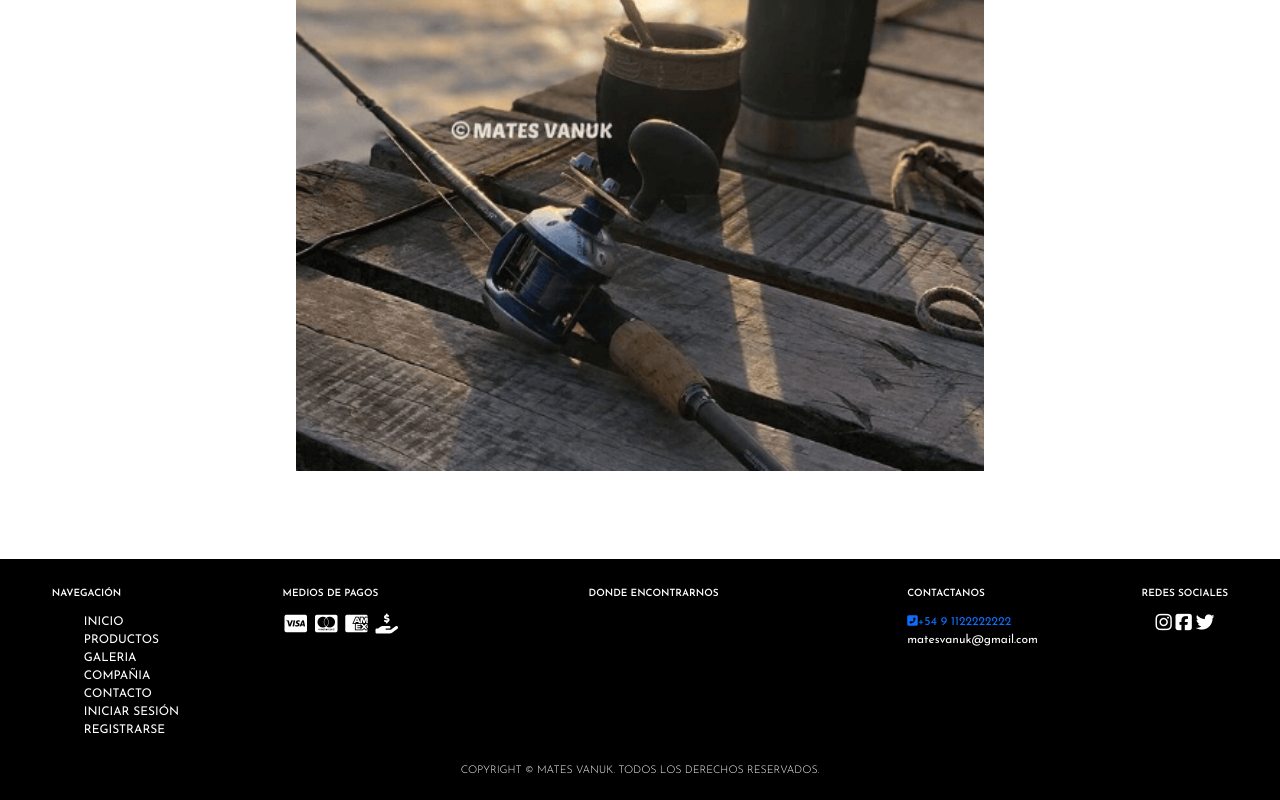
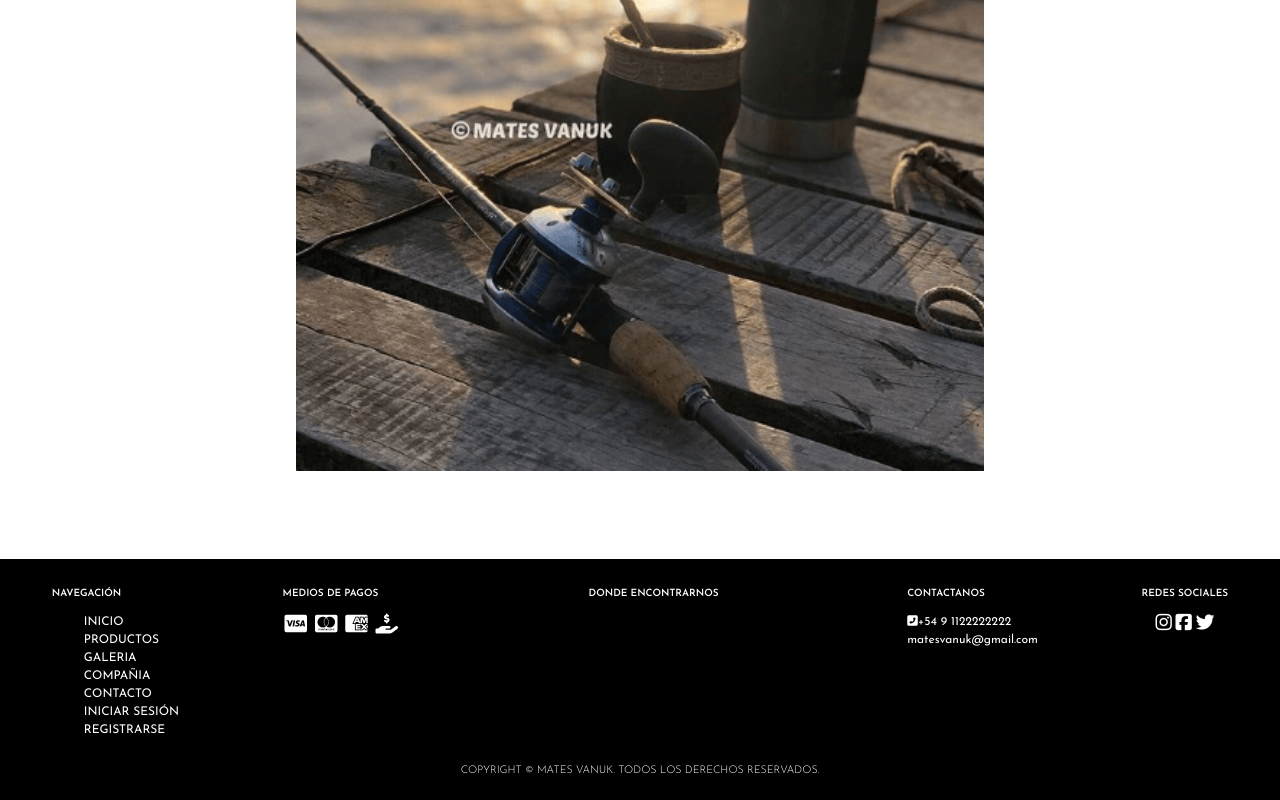
Before and after one commit to brun1/matesvanuk, a website: page pages/compañia.html in a window 1280 px wide. Shown: the part 982-1782 px from the top of the page. Drawn offline with nearby package versions, Linux system fonts and the light colour scheme; grey boxes are pictures that could not be loaded.

Commit message:
modifique el número de telefono para que se vea blanco

```diff
--- a/pages/compañia.html
+++ b/pages/compañia.html
@@ -125,7 +125,8 @@
                 </div>
                 <div class="contactoFooter">
                     <h4>CONTACTANOS</h4>
-                    <a href="tel:+54 9 1122222222"><i class="fas fa-phone-square-alt"></i>+54 9 1122222222</a>
+                    <a class="movil" href="tel:+54 9 1122222222"><i class="fas fa-phone-square-alt"></i>+54 9
+                        1122222222</a>
                     <br>
                     <span>matesvanuk@gmail.com</span>
                     <!--telefono y mail de contacto-->
```
Also changed, not shown: pages/contacto.html (+2 -1 lines), pages/error404.html (+2 -1 lines), pages/galeria.html (+2 -1 lines), pages/iniciar.html (+2 -1 lines), pages/productos.html (+2 -1 lines), pages/registrar.html (+2 -1 lines).
